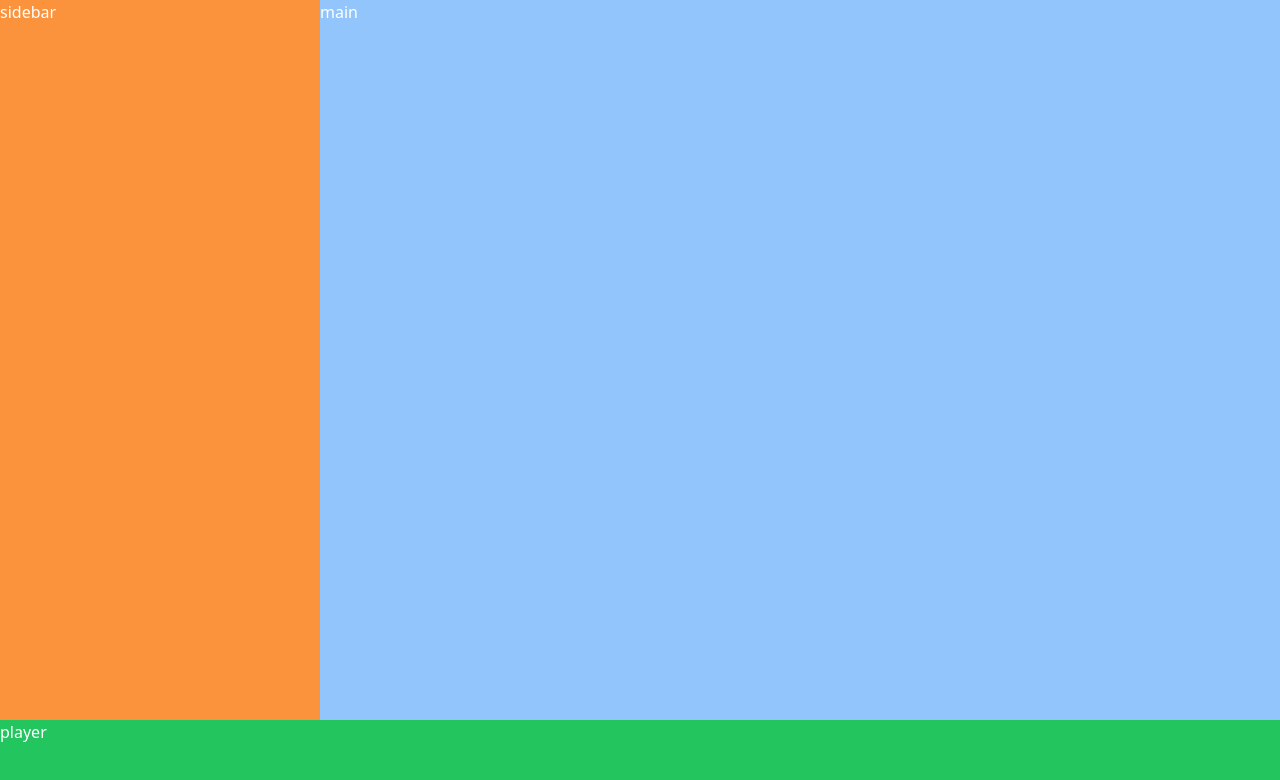
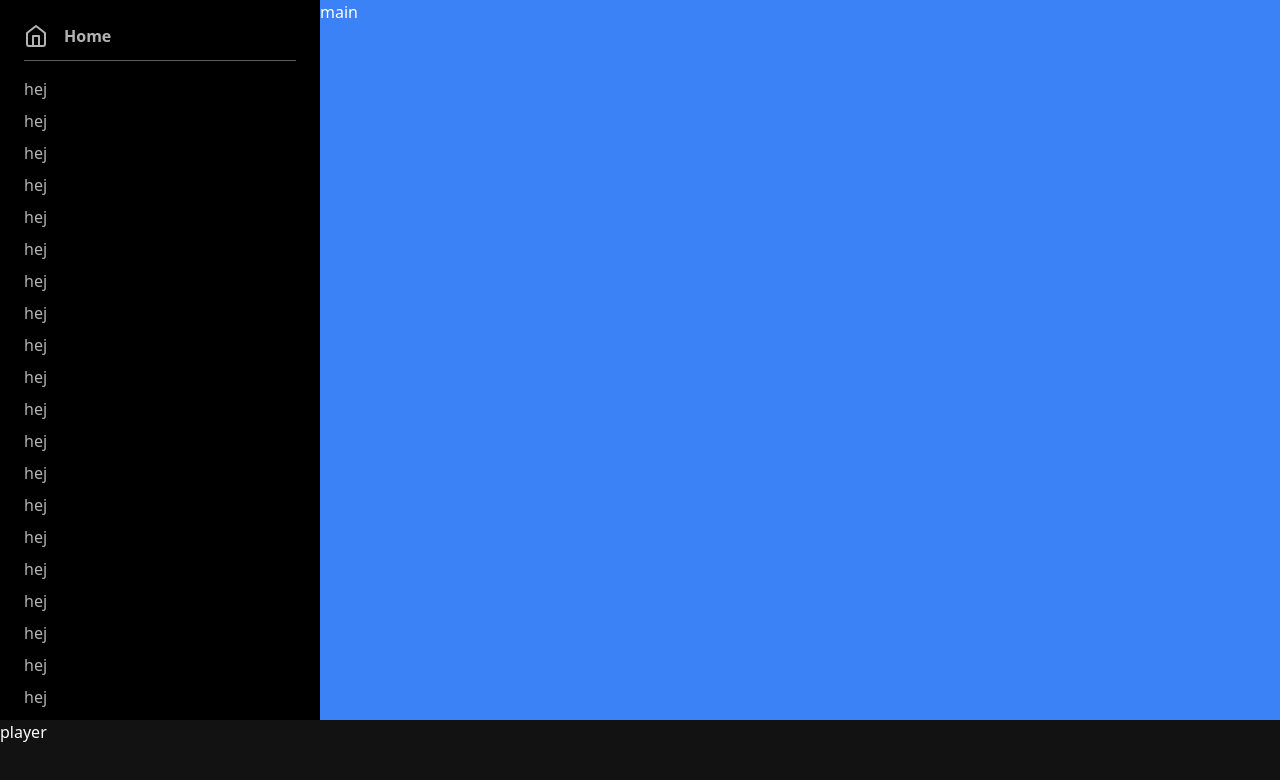
Before and after one commit to Ricky-kvarnstrom/spotify-clone, a Next.js app: page / in a window 1280 px wide. Shown: the top 780 px of the page. Built offline with nearby package versions, Linux system fonts and the light colour scheme.

Commit message:
styled sidebar

```diff
--- a/package.json
+++ b/package.json
@@ -13,7 +13,8 @@
     "eslint-config-next": "13.2.4",
     "next": "13.2.4",
     "react": "18.2.0",
-    "react-dom": "18.2.0"
+    "react-dom": "18.2.0",
+    "react-feather": "^2.0.10"
   },
   "devDependencies": {
     "autoprefixer": "^10.4.14",
--- /dev/null
+++ b/src/components/Sidebar.jsx
@@ -0,0 +1,30 @@
+import Link from "next/link";
+import React from "react";
+import { Home } from "react-feather";
+
+export default function Sidebar() {
+  return (
+    <aside className="w-full max-w-xs overflow-y-scroll bg-bg p-6">
+      <Link
+        href="/"
+        className="flex w-max items-center gap-4 text-text-dimmed transition-colors hover:text-text"
+      >
+        <Home className="h-6 w-6" />
+        <p className="font-semibold">Home</p>
+      </Link>
+      <hr className="my-3 border-text-dimmed/50" />
+      <div className="">
+        {Array(100)
+          .fill(null)
+          .map(() => (
+            <Link
+              href="/playlist/abc"
+              className="block py-1  text-text-dimmed transition-colors hover:text-text"
+            >
+              hej
+            </Link>
+          ))}
+      </div>
+    </aside>
+  );
+}
--- a/src/pages/index.jsx
+++ b/src/pages/index.jsx
@@ -1,13 +1,14 @@
+import Sidebar from "@/components/Sidebar";
 import React from "react";
 
 export default function index() {
   return (
-    <div className="flex h-screen flex-col bg-red-500">
-      <div className="flex flex-1">
-        <aside className="w-full max-w-xs bg-orange-400">sidebar</aside>
-        <main className="flex-1 bg-blue-300">main</main>
+    <div className="flex h-screen flex-col ">
+      <div className="flex flex-1 overflow-y-auto bg-blue-500">
+        <Sidebar />
+        <main className="flex-1 ">main</main>
       </div>
-      <footer className="h-20 bg-green-500">player</footer>
+      <footer className="h-20 ">player</footer>
     </div>
   );
 }
--- a/src/styles/globals.css
+++ b/src/styles/globals.css
@@ -3,5 +3,30 @@
 @tailwind utilities;
 
 body {
-  @apply bg-bg text-text;
+  @apply bg-bg-dimmed text-text;
 }
+
+/* ===== Scrollbar CSS ===== */
+/* Firefox */
+* {
+  scrollbar-width: auto;
+  scrollbar-color: #ffffff40;
+}
+
+/* Chrome, Edge, and Safari */
+*::-webkit-scrollbar {
+  width: 12px;
+}
+
+*::-webkit-scrollbar-track {
+  background: transparent;
+}
+
+*::-webkit-scrollbar-thumb {
+  background-color: #ffffff40;
+}
+
+*::-webkit-scrollbar-thumb:hover,
+*::-webkit-scrollbar-thumb:active {
+  background-color: #ffffff60;
+}
```
Also changed, not shown: 1 other file (tests, documents, lock files or other folders).
